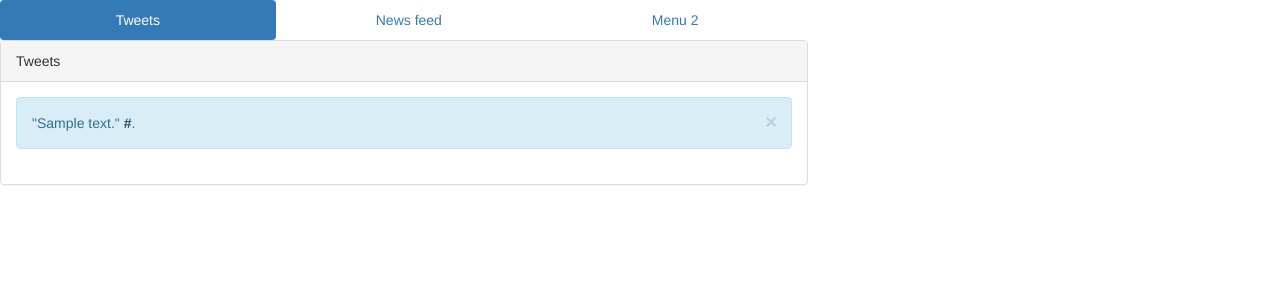
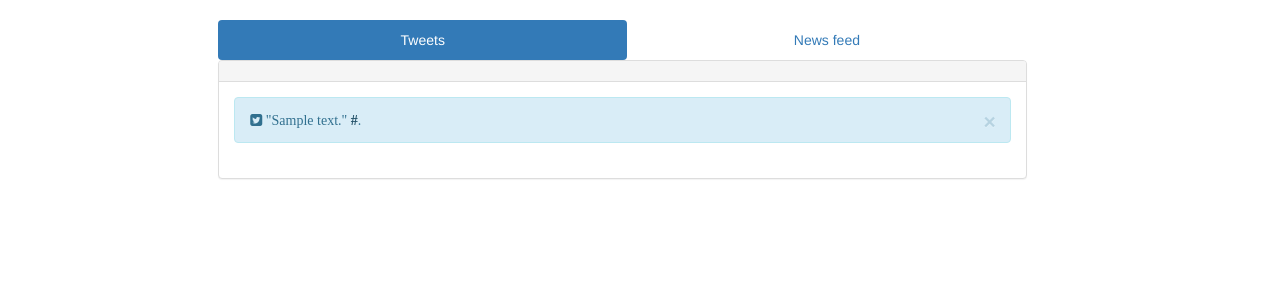
Before and after one commit to shahnazmshariff/trump-web, a Django app: template trump_web/templates/index.html in a window 1280 px wide. Shown: the top 300 px of the page. Run offline with Django 3.2, Linux system fonts and the light colour scheme; the template is opened without the code that fills it: most values are stand-ins (such as "Sample title", 1, 10 or a date in 2020); grey boxes marked "Sample" are stand-in pictures; some libraries are stand-ins or nearby versions.

Commit message:
beautify UI

```diff
--- a/trump_web/templates/index.html
+++ b/trump_web/templates/index.html
@@ -1,37 +1,43 @@
+<html>
+
+
 <!-- Latest compiled and minified CSS -->
+{% load static %}
+<!-- <link rel="stylesheet" type="text/css" href="{% static 'trump_web/css/style_trump_web.css' %}"> -->
 <link rel="stylesheet" href="https://maxcdn.bootstrapcdn.com/bootstrap/3.3.7/css/bootstrap.min.css">
 
+<link rel="stylesheet" href="https://maxcdn.bootstrapcdn.com/font-awesome/4.7.0/css/font-awesome.min.css">
+
 <!-- jQuery library -->
-<script src="https://ajax.googleapis.com/ajax/libs/jquery/3.1.1/jquery.min.js"></script>
+<script src="//code.jquery.com/jquery-1.11.0.min.js"></script>
 
 <!-- Latest compiled JavaScript -->
 <script src="https://maxcdn.bootstrapcdn.com/bootstrap/3.3.7/js/bootstrap.min.js"></script>
+<!-- <script src="{% static 'trump_web/js/trump_web.js' %}"></script> -->
 
 <div class="row">
-<div class="col-sm-8" class="container-fluid" style="padding-right: 50px;">
-<ul class="nav nav-pills nav-justified">
+<div class="col-xs-12 col-xs-offset-6 col-sm-6 col-sm-offset-3 col-md-8 col-md-offset-2" class="container" style="padding-right: 50px;">
+<ul class="nav nav-pills nav-justified" style="padding-top: 20px;">
   <li class="active"><a data-toggle="pill" href="#home">Tweets</a></li>
   <li><a data-toggle="pill" href="#menu1">News feed</a></li>
-  <li><a data-toggle="pill" href="#menu2">Menu 2</a></li>
 </ul>
 
 <div class="tab-content">
   <div class="tab-pane fade in active" id="home">
                     <div class="panel panel-default">
                         <div class="panel-heading">
-                            Tweets
                         </div>
                         <!-- /.panel-heading -->
                         <div class="panel-body">
                              {% for item in tweets %}
                              {% if forloop.counter0|divisibleby:2 %}
                             <div class="alert alert-info alert-dismissable">
-                                <button type="button" class="close" data-dismiss="alert" aria-hidden="true">×</button>
+                                <button type="button" class="close" data-dismiss="alert" aria-hidden="true">×</button><p class="fa fa-twitter-square">
                                "{{ item.text }}" {%if item.link != None %}<a href="{{item.link}}" class="alert-link">{% endif %}{%if item.link != None %}{{item.link}}{% endif %}</a>.
                             </div>
                             {% else %}
                              <div class="alert alert-warning alert-dismissable">
-                                <button type="button" class="close" data-dismiss="alert" aria-hidden="true">×</button>
+                                <button type="button" class="close" data-dismiss="alert" aria-hidden="true">×</button><p class="fa fa-twitter-square">
                                "{{ item.text }}" {%if item.link != None %}<a href="{{item.link}}" class="alert-link">{% endif %}{%if item.link != None %}{{item.link}}{% endif %}</a>.
                             </div>
                             {% endif %}
@@ -44,7 +50,10 @@
                </div>
              <div class="tab-pane fade" id="menu1">
             <div id="cnn_contents">
-            <div class="panel-group" id="accordion">
+            <div class="panel panel-default">
+                        <div class="panel-heading">
+                        </div>
+            <div class="container-fluid panel-group" id="accordion">
              {% for item in news %}
                     <div class="panel panel-default">
                 <div class="panel-heading">
@@ -54,21 +63,21 @@
                     </a>
                   </h4>
                 </div>
-                <div id="{{forloop.counter}}" class="panel-collapse collapse in">
+                <div id="{{forloop.counter}}" class="panel-collapse collapse">
                   <div class="panel-body">
-                    <li> <a>{%if item.link != None %}{{item.link}}{% endif %}</a></li>
-                    <li> <a> {%if item.img_url != None %}{{item.img_url}}{% endif %} </a></li>
+                                          <div>
+                        <div style="float:left">{%if item.img_url != None %}<img src="{{item.img_url}}" width="250px"/>{% else %}<img src="http://static4.businessinsider.com/image/56c640526e97c625048b822a-480/donald-trump.jpg" width="250px"/>{% endif %}</div>
+                        <div style="float:left">Your Text Here</div>
+                      </div>
                 </div>
               </div>
-             {% endfor %}
+            </div>
+            {% endfor %}
             </div>
             </div>
             </div>
             </div>
-            <div id="menu2" class="tab-pane fade">
-    <h3>Menu 2</h3>
-    <p>Some content in menu 2.</p>
-  </div>
 </div>
 </div>
 </div>
+</html>
```
Also changed, not shown: trump_web/crawl_web.py (+0 -27 lines).
